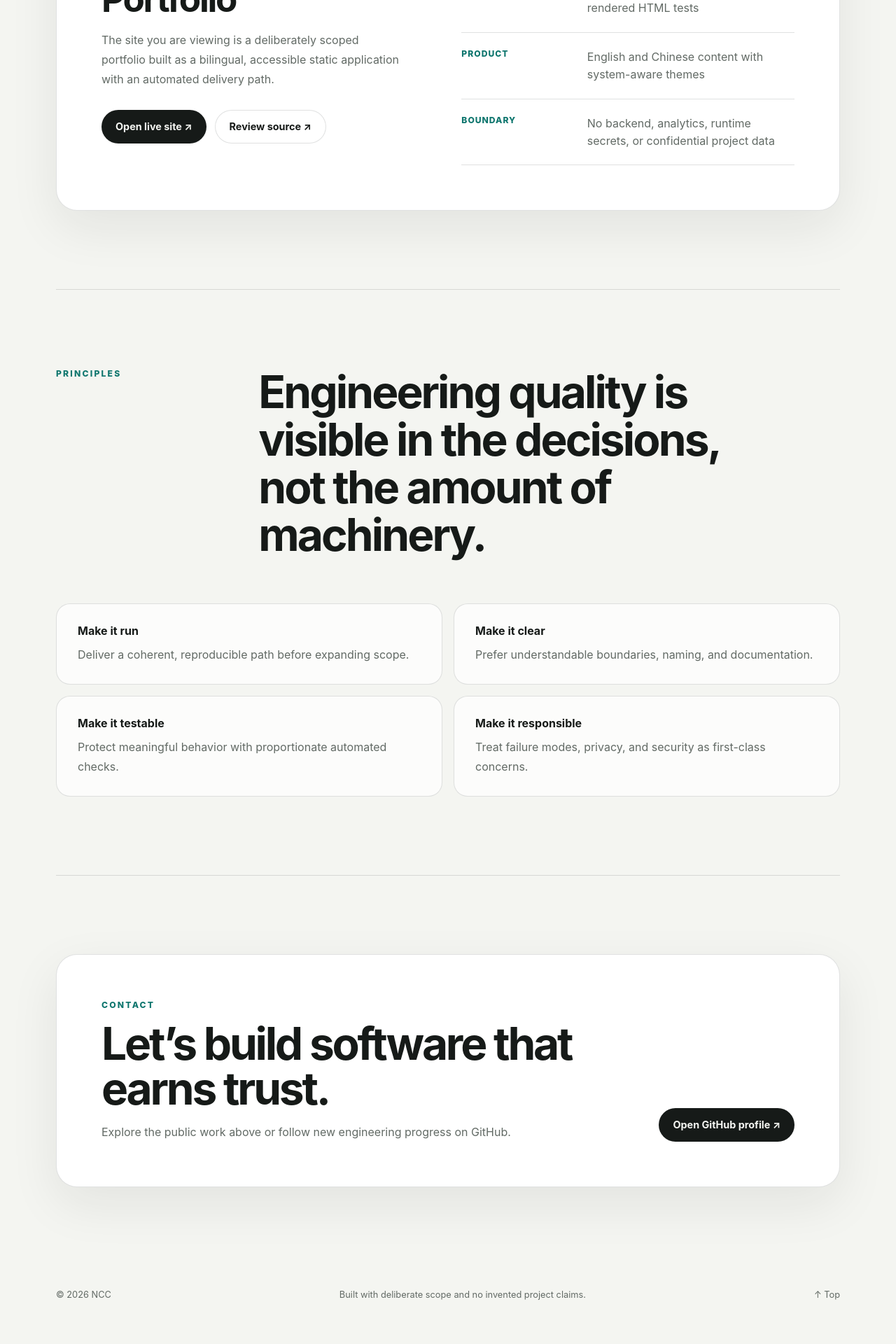
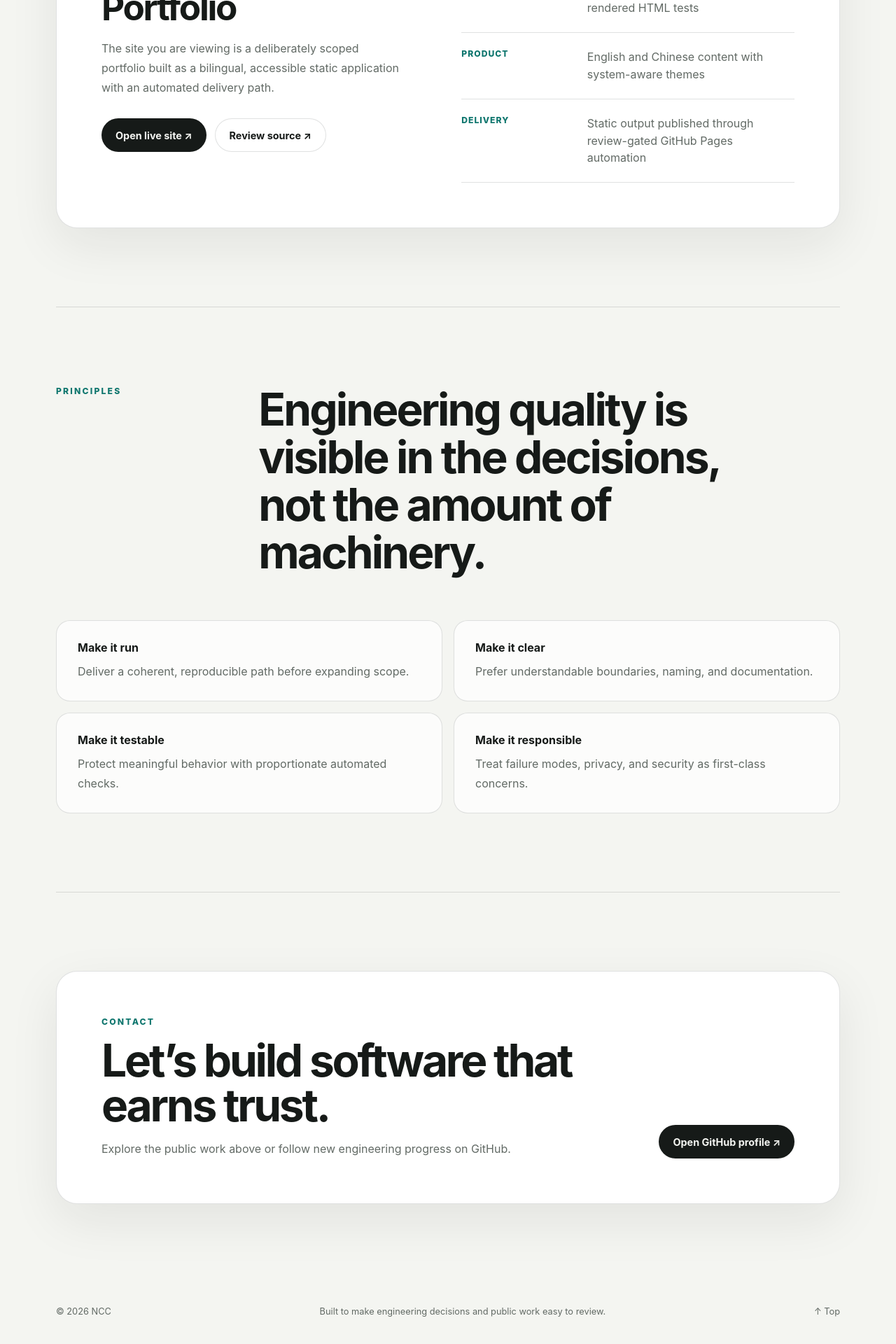
Before and after one commit to TolkmisLK/TolkmisLK.github.io, a Next.js app: page / in a window 1280 px wide. Shown: the part 3595-5515 px from the top of the page at 70% size. Before the commit the page ends 5494 px from the top, so only its background shows below. Built offline with nearby package versions, Linux system fonts and the light colour scheme.

Commit message:
docs: focus portfolio copy on engineering evidence (#4)
Replace defensive public-facing statements with verifiable engineering and delivery evidence.

保密边界继续落实在内容选择与审查流程中，不再作为主页或仓库文档的宣传文案。

```diff
--- a/app/portfolio.tsx
+++ b/app/portfolio.tsx
@@ -99,7 +99,7 @@ const copy = {
           ["Architecture", "Next.js static export hosted on GitHub Pages"],
           ["Quality gate", "Lint, type-check, production build, and rendered HTML tests"],
           ["Product", "English and Chinese content with system-aware themes"],
-          ["Boundary", "No backend, analytics, runtime secrets, or confidential project data"],
+          ["Delivery", "Static output published through review-gated GitHub Pages automation"],
         ],
       },
     ],
@@ -117,7 +117,7 @@ const copy = {
     contactCopy:
       "Explore the public work above or follow new engineering progress on GitHub.",
     contactAction: "Open GitHub profile",
-    footer: "Built with deliberate scope and no invented project claims.",
+    footer: "Built to make engineering decisions and public work easy to review.",
     localeLabel: "切换为中文",
     theme: {
       system: "Theme: system",
@@ -206,7 +206,7 @@ const copy = {
           ["架构", "使用 Next.js 静态导出并托管于 GitHub Pages"],
           ["质量门禁", "代码检查、类型检查、生产构建和渲染结果测试"],
           ["产品体验", "中英文内容与跟随系统的深浅主题"],
-          ["系统边界", "不包含后端、分析服务、运行时密钥或保密项目数据"],
+          ["交付流程", "静态产物通过审查门禁与 GitHub Pages 自动发布"],
         ],
       },
     ],
@@ -223,7 +223,7 @@ const copy = {
     contactCopy:
       "可以查看上方公开作品，或通过 GitHub 关注后续工程进展。",
     contactAction: "打开 GitHub 主页",
-    footer: "保持克制，不使用虚构项目包装技术履历。",
+    footer: "让工程决策与公开作品易于理解、验证和审查。",
     localeLabel: "Switch to English",
     theme: {
       system: "主题：跟随系统",
```
Also changed, not shown: 2 other files (tests, documents, lock files or other folders).
